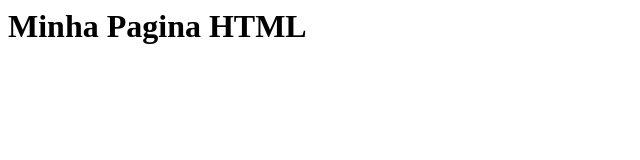
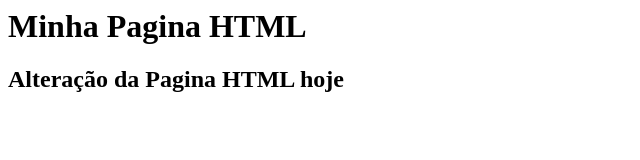
Before and after one commit to paulakrosa/gama-no-github, a plain HTML site: page index.html in a window 1280 px wide. Shown: the whole page, without its empty margins (0-640 px from the left). Drawn offline with Linux system fonts and the light colour scheme.

Commit message:
arquivo index.html atualizado novamente

```diff
--- a/index.html
+++ b/index.html
@@ -1,5 +1,6 @@
 <html>
     <body>
         <h1>Minha Pagina HTML</h1>
+        <h2> Alteração da Pagina HTML hoje </h2>
     </body>
 <html>
```
